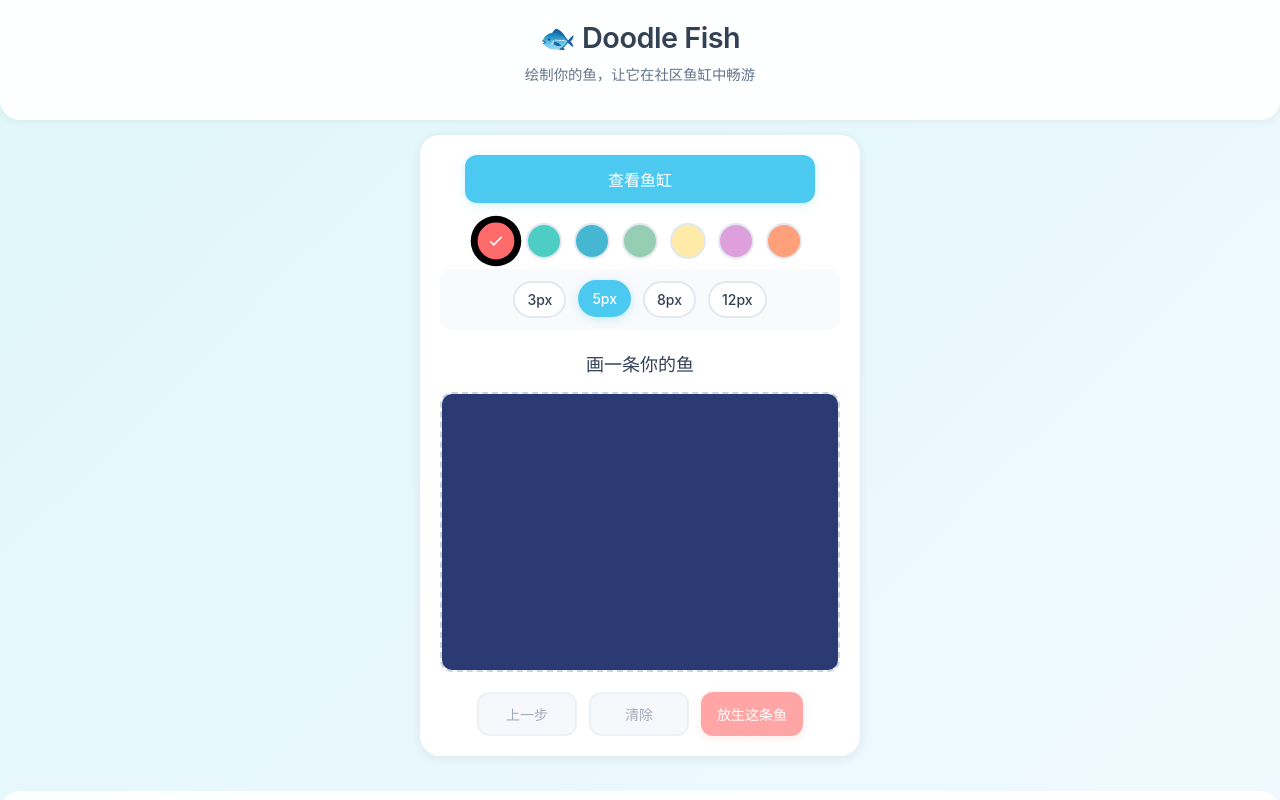
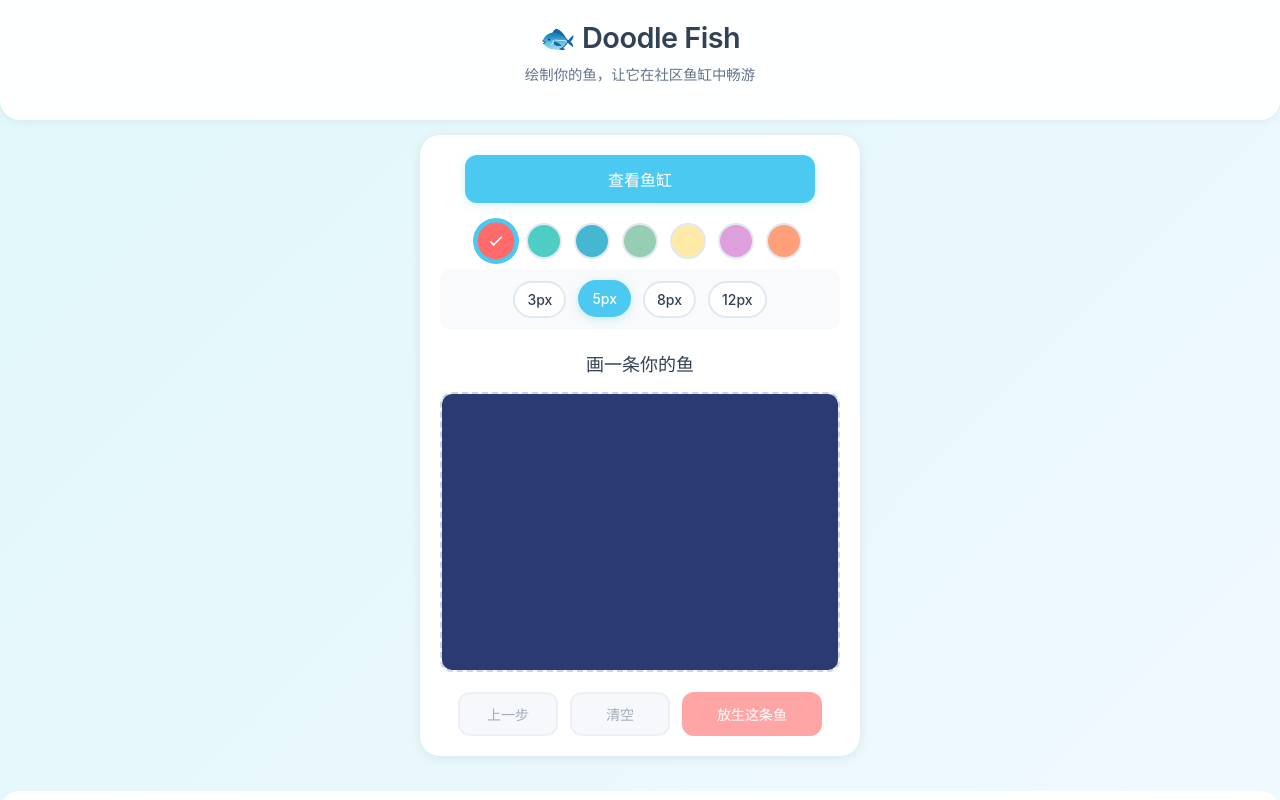
Before and after one commit to SpecSu/doodlecrew, a React (Vite) app in the folder fish-doodle-v2/: page / in a window 1280 px wide. Both pictures are taken after a click on the button "画一条新鱼". Built offline with nearby package versions, Linux system fonts and the light colour scheme; no server answers.

Commit message:
修改颜色选择器选中态边缘颜色为蓝色并调整描边宽度为2px；将"清除"按钮文案改为"清空"；加宽"放生这条鱼"按钮宽度并移除阴影

```diff
--- a/fish-doodle-v2/src/components/DrawingTool.css
+++ b/fish-doodle-v2/src/components/DrawingTool.css
@@ -65,8 +65,8 @@
 
 .color-option.selected {
   transform: scale(1.15);
-  border-color: #000000;
-  box-shadow: 0 0 0 4px #000000;
+  border-color: #4cc9f0;
+  box-shadow: 0 0 0 2px #4cc9f0;
 }
 
 .color-option.selected::after {
@@ -194,10 +194,11 @@
 .submit-button {
   background: #ff6b6b;
   color: white;
-  box-shadow: 0 2px 8px rgba(255, 107, 107, 0.25);
+  box-shadow: none;
+  min-width: 140px;
 }
 
 .submit-button:hover:not(:disabled) {
   transform: translateY(-1px);
-  box-shadow: 0 4px 12px rgba(255, 107, 107, 0.35);
+  box-shadow: none;
 }
--- a/fish-doodle-v2/src/components/DrawingTool.tsx
+++ b/fish-doodle-v2/src/components/DrawingTool.tsx
@@ -299,7 +299,7 @@ const DrawingTool: React.FC<DrawingToolProps> = ({
           className="control-button"
           disabled={pathSegments.length === 0 && currentPath.length === 0}
         >
-          清除
+          清空
         </button>
         <button
           onClick={() => {
```
